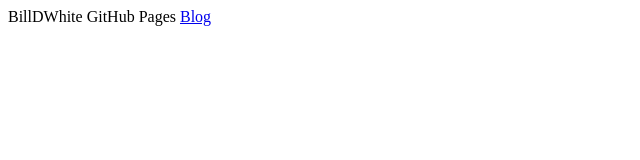
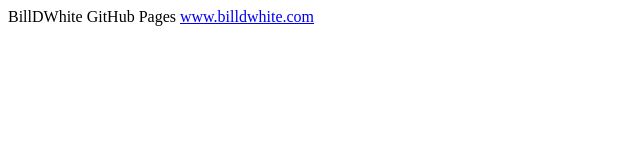
Before and after one commit to billdwhite/billdwhite.github.io, a plain HTML site: page index.html in a window 1280 px wide. Shown: the whole page, without its empty margins (0-640 px from the left). Drawn offline with Linux system fonts and the light colour scheme.

Commit message:
Initial commit

```diff
--- a/index.html
+++ b/index.html
@@ -1,3 +1,3 @@
 BillDWhite GitHub Pages
 
-<a href="www.billdwhite.com">Blog</a>
+<a href="http://www.billdwhite.com">www.billdwhite.com</a>
```
